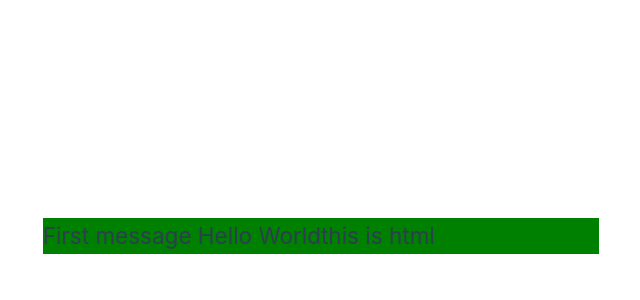
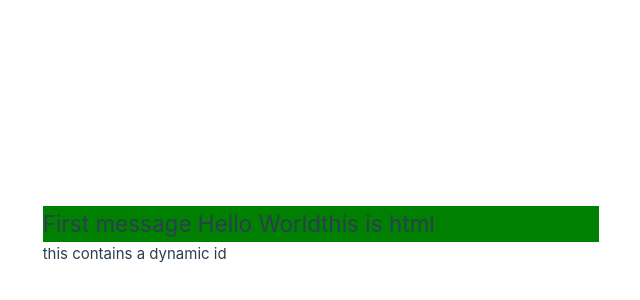
Before and after one commit to rizwanswati/vue, a Vue app: page / in a window 1280 px wide. Shown: the part 164-464 px from the top of the page, without its empty margins (319-959 px from the left). Built offline with nearby package versions, Linux system fonts and the light colour scheme.

Commit message:
dynamic attribute binding v-bind

```diff
--- a/src/App.vue
+++ b/src/App.vue
@@ -4,5 +4,5 @@ import Text from "@/components/Text.vue";
 </script>
 
 <template>
-  <Text msg="Hello World" rawhtml="<span style=color:red>"></Text>
+  <Text msg="Hello World" rawhtml="<span style=color:red>" dynamic-i-d="alpha101"></Text>
 </template>
--- a/src/components/Text.vue
+++ b/src/components/Text.vue
@@ -10,6 +10,10 @@
     },
     rawhtml:{
       required: true
+    },
+    dynamicID:{
+      required: true,
+      type:String
     }
   })
 </script>
@@ -20,6 +24,10 @@
 
 <!--  give out raw html-->
   <h2>this is html <span v-html="rawhtml"></span></h2>
+
+
+<!--  attribute binding-->
+  <div v-bind:id="dynamicID">this contains a dynamic id</div>
 </template>
 
 <style scoped>
```
Also changed, not shown: 1 other file (tests, documents, lock files or other folders).
